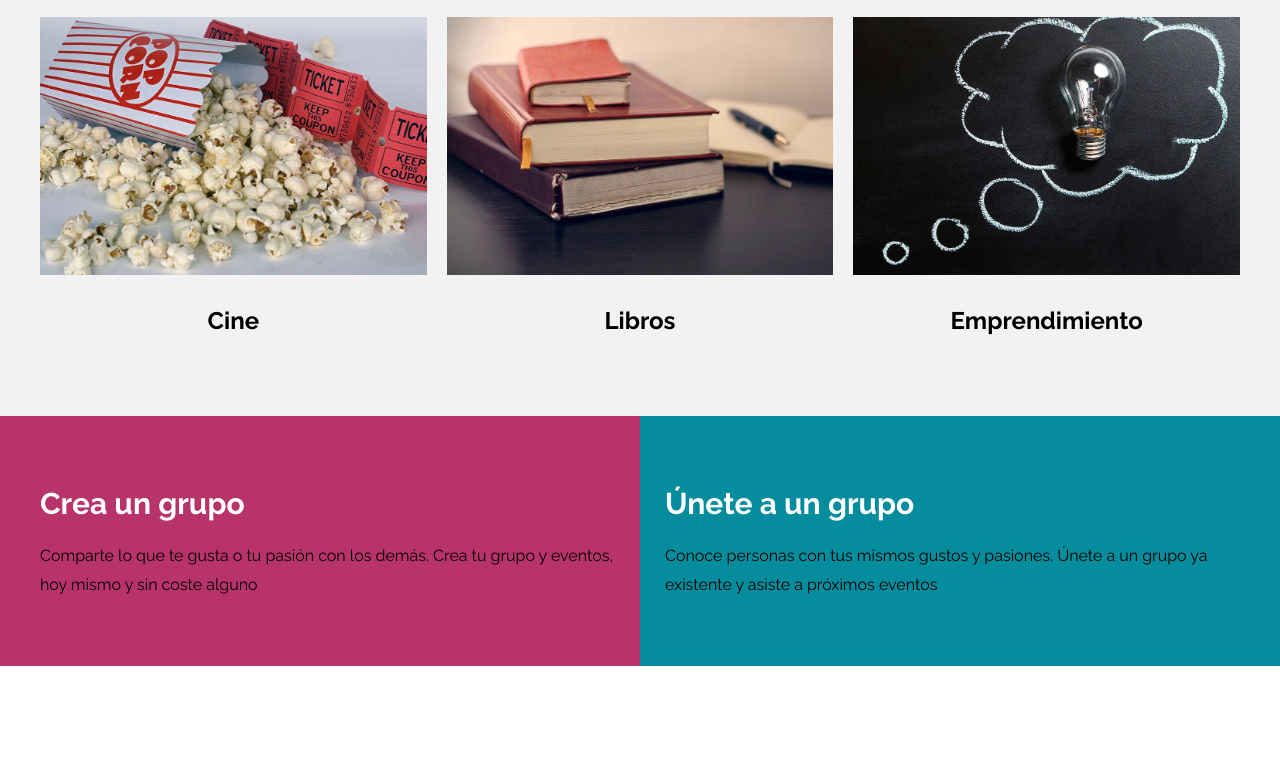
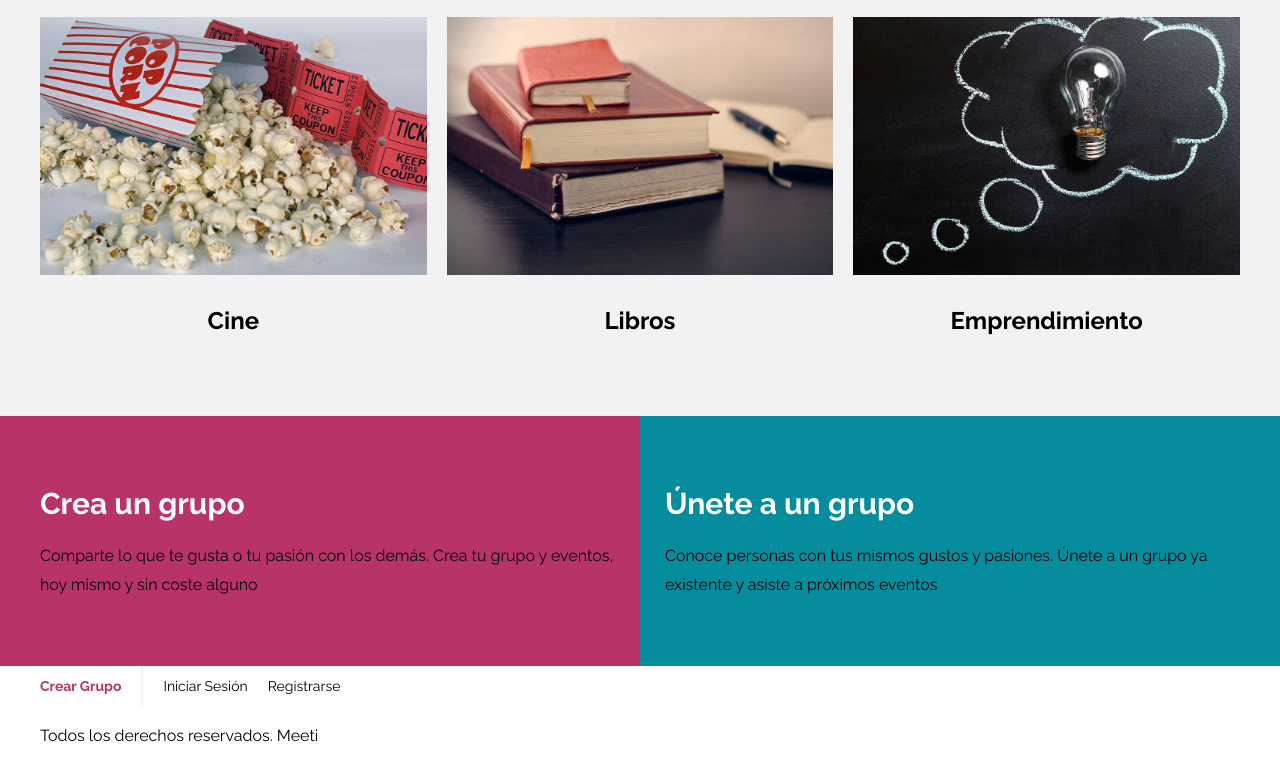
Before and after one commit to juanjopareja/meeti-web, a website: page index.html in a window 1280 px wide. Shown: the part 2851-3618 px from the top of the page. Before the commit the page ends 3517 px from the top, so only its background shows below. Drawn offline with Linux system fonts and the light colour scheme.

Commit message:
Add footer html

```diff
--- a/index.html
+++ b/index.html
@@ -205,5 +205,15 @@
             </div>
         </div>
     </section>
+
+    <footer class="footer container">
+        <nav class="navigation">
+            <a class="navigation__link navigation__link--create" href="#">Crear Grupo</a>
+            <a class="navigation__link" href="#">Iniciar Sesión</a>
+            <a class="navigation__link" href="#">Registrarse</a>
+        </nav>
+
+        <p class="footer__copyright">Todos los derechos reservados. Meeti</p>
+    </footer>
 </body>
 </html>
```
